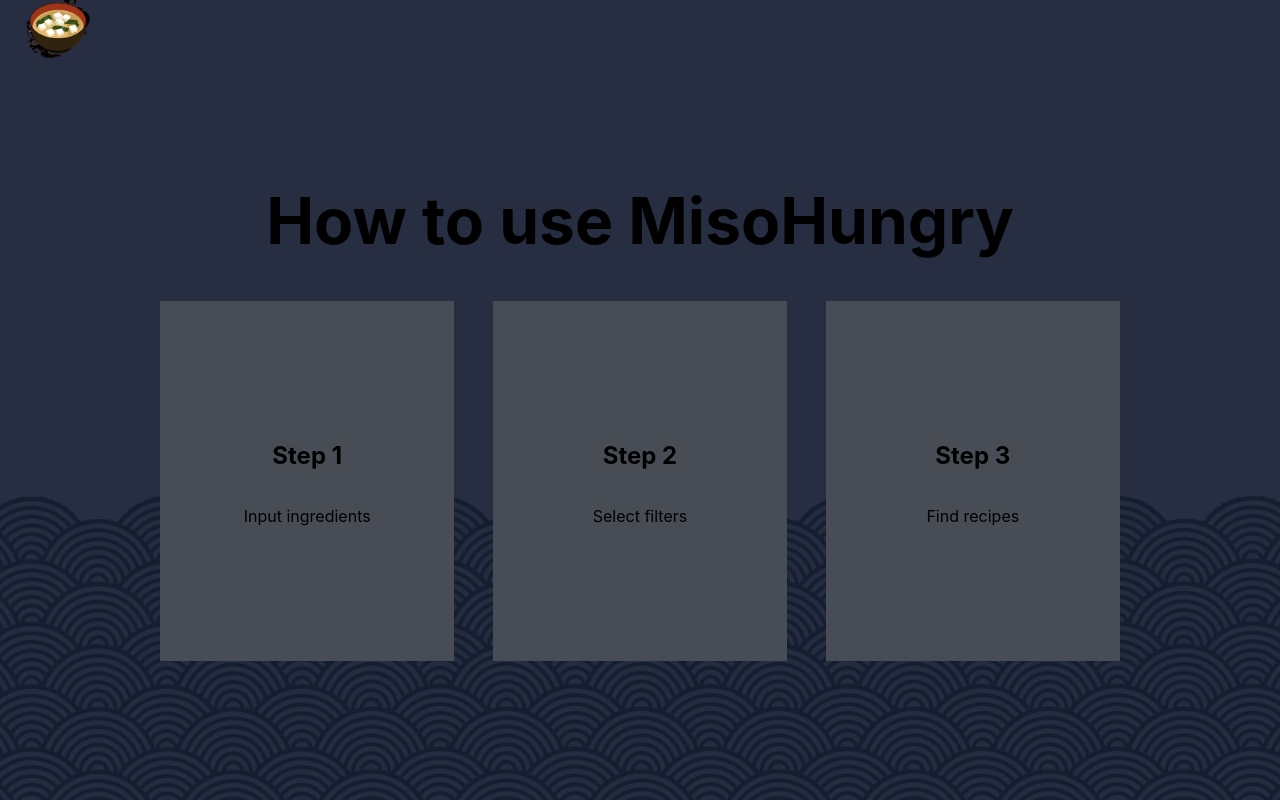
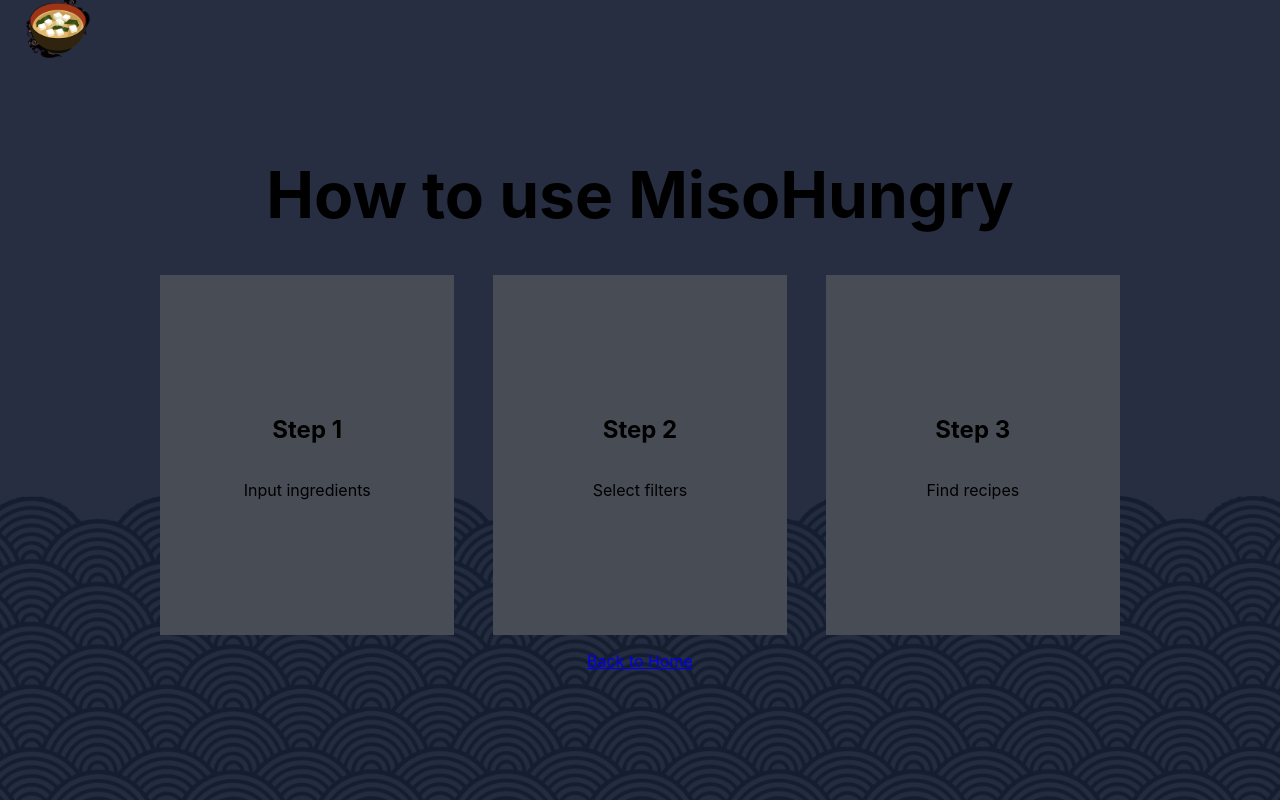
Before and after one commit to jaclynsunardi/final-project-02-peaks, a React (Create React App) app: page /learn in a window 1280 px wide. Built offline with nearby package versions, Linux system fonts and the light colour scheme; the HTML template or start-up script is replaced by a standard one.

Commit message:
fixed link back to home

```diff
--- a/src/pages/Learn.jsx
+++ b/src/pages/Learn.jsx
@@ -1,6 +1,6 @@
 import React from 'react';
 import Logo from '../components/Logo';
-import { NavLink } from 'react-router-dom';
+import { Link } from 'react-router-dom';
 
 function Learn() {
   return (
@@ -22,7 +22,7 @@
                 <p>Find recipes</p>
             </div>
         </div>
-        <NavLink to='/' className={({ isActive }) => isActive ? "active-link" : ""}/>
+        <p><Link to="/">Back to Home</Link></p>
 
       </div>
     </>
```
